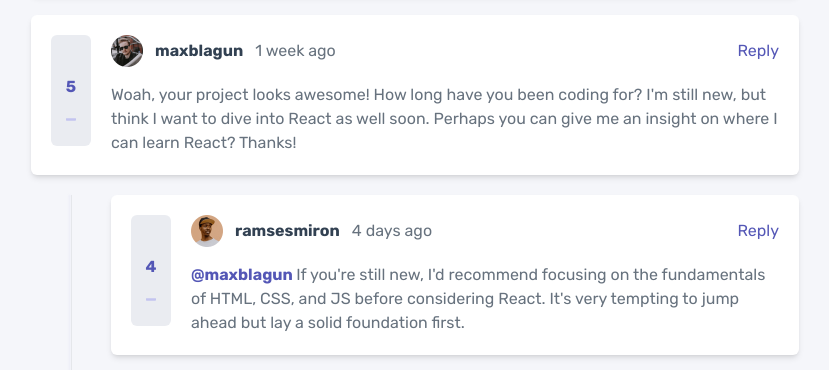
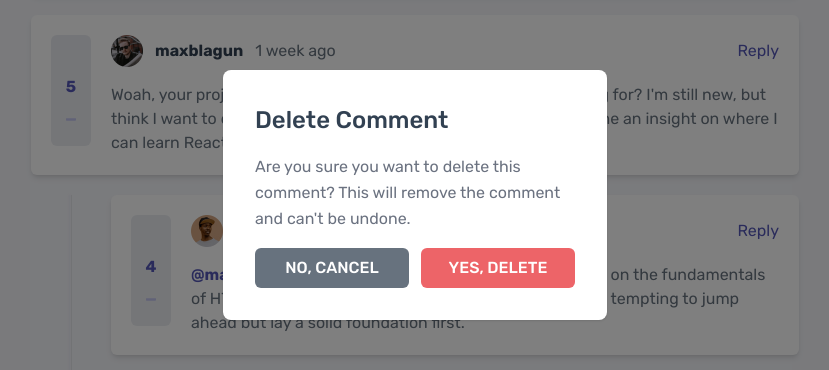
Before and after one commit to Foleas/Interactive-comments-section, a React (Vite) app: page / in a window 1280 px wide. Both pictures are taken after a click on the button "Delete". Shown: the part 205-575 px from the top of the page, without its empty margins (225-1054 px from the left). Built offline with nearby package versions, Linux system fonts and the light colour scheme; some icons are missing.

Commit message:
Modal Delete & Delete Comment & Clean app code

```diff
--- a/src/App.tsx
+++ b/src/App.tsx
@@ -11,6 +11,7 @@ import {
 import React from "react";
 import { getLocalStorage, setLocalStorage } from "./utils/localStorage";
 import ReplyBox from "./components/ReplyBox";
+import ModalDelete from "./components/ModalDelete";
 
 function App() {
   const [currentUser, setCurrentUser] = useState<CommentUser>({
@@ -21,13 +22,13 @@ function App() {
     username: "",
   });
   const [comments, setComments] = useState<Array<CommentItem>>([]);
+  const [showDeleteModal, setShowDeleteModal] = useState(false);
+  const [commentIdToDelete, setCommentIdToDelete] = useState<number | null>(
+    null
+  );
 
   useEffect(() => {
-    // helper o servicio que devueleve
-
-    // actualizo estado
-
-    if (getLocalStorage("comments11")) {
+    if (getLocalStorage("comments")) {
       setCurrentUser(getLocalStorage("currentUser") as CommentUser);
       setComments(getLocalStorage("comments") as CommentItem[]);
     } else {
@@ -147,6 +148,24 @@ function App() {
     return updatedComments;
   };
 
+  const deleteComment = (
+    comments: CommentItem[],
+    commentId: number
+  ): CommentItem[] => {
+    comments.forEach((c, i, arr) => {
+      if (c.id === commentId) {
+        arr.splice(i, 1);
+        return;
+      }
+
+      if (c.replies && c.replies.length > 0) {
+        deleteComment(c.replies, commentId);
+      }
+    });
+
+    return comments;
+  };
+
   const renderComments = (comments: CommentItem[]) => {
     {
       return comments?.map((c) => {
@@ -176,6 +195,10 @@ function App() {
               updateScoreData={updateScoreData}
               currentUser={currentUser}
               addCommentData={addCommentData}
+              onDeleteComment={() => {
+                setShowDeleteModal(true);
+                setCommentIdToDelete(id);
+              }}
             />
             {replies && replies.length > 0 && (
               <div className="replies relative ml-10 pl-10">
@@ -201,6 +224,25 @@ function App() {
           />
         )}
       </div>
+      {showDeleteModal && (
+        <ModalDelete
+          onCancel={() => {
+            setShowDeleteModal(false);
+            setCommentIdToDelete(null);
+          }}
+          onConfirm={() => {
+            if (commentIdToDelete) {
+              const updatedComments = deleteComment(
+                comments,
+                commentIdToDelete
+              );
+              setComments(updatedComments);
+              setLocalStorage("comments", updatedComments);
+              setShowDeleteModal(false);
+            }
+          }}
+        />
+      )}
     </main>
   );
 }
--- a/src/components/CommentBox/index.tsx
+++ b/src/components/CommentBox/index.tsx
@@ -25,6 +25,7 @@ interface CommentBoxProps {
   updateScoreData: UpdateScoreHandler;
   currentUser: CommentUser;
   addCommentData: AddCommentHandler;
+  onDeleteComment?: () => void;
 }
 
 const CommentBox = (props: CommentBoxProps) => {
@@ -39,6 +40,7 @@ const CommentBox = (props: CommentBoxProps) => {
     updateScoreData,
     currentUser,
     addCommentData,
+    onDeleteComment,
   } = props;
 
   const [isReplying, setIsReplying] = useState(false);
@@ -121,7 +123,7 @@ const CommentBox = (props: CommentBoxProps) => {
                 <>
                   <button
                     className={`delete-btn ${actionButtonClass} ${actionButtonRedClass}`}
-                    onClick={() => null}
+                    onClick={onDeleteComment}
                   >
                     <IconDelete className="transition-[fill]" />
                     <p className="transition-colors">Delete</p>
--- /dev/null
+++ b/src/components/ModalDelete/index.tsx
@@ -0,0 +1,51 @@
+interface ModalDeleteProps {
+  onCancel: () => void;
+  onConfirm?: () => void;
+}
+const ModalDelete = ({ onCancel, onConfirm }: ModalDeleteProps) => {
+  const buttonClass =
+    "flex-1 text-white uppercase py-2 font-medium rounded-md transition-colors";
+
+  return (
+    <div
+      aria-hidden="true"
+      className="fixed top-0 left-0 right-0 z-50 w-full p-8 overflow-x-hidden overflow-y-auto min-h-screen max-h-screen bg-[rgba(0,0,0,0.5)] flex items-center justify-center"
+    >
+      <div className="relative bg-white p-8 w-96 rounded-lg shadow dark:bg-gray-700">
+        <div className="relative ">
+          <div className="flex items-start justify-between rounded-t dark:border-gray-600">
+            <h3 className="text-[24px] font-medium text-blue-dark">
+              Delete Comment
+            </h3>
+          </div>
+
+          <div className="py-4">
+            <p className="text-base leading-relaxed text-gray-500 dark:text-gray-400">
+              Are you sure you want to delete this comment? This will remove the
+              comment and can't be undone.
+            </p>
+          </div>
+
+          <div className="flex items-center gap-3">
+            <button
+              type="button"
+              className={`${buttonClass} bg-blue-grayish hover:bg-blue-lightGrayish`}
+              onClick={onCancel}
+            >
+              No, Cancel
+            </button>
+            <button
+              type="button"
+              className={`${buttonClass} bg-red-soft hover:bg-red-pale`}
+              onClick={onConfirm}
+            >
+              Yes, Delete
+            </button>
+          </div>
+        </div>
+      </div>
+    </div>
+  );
+};
+
+export default ModalDelete;
```
